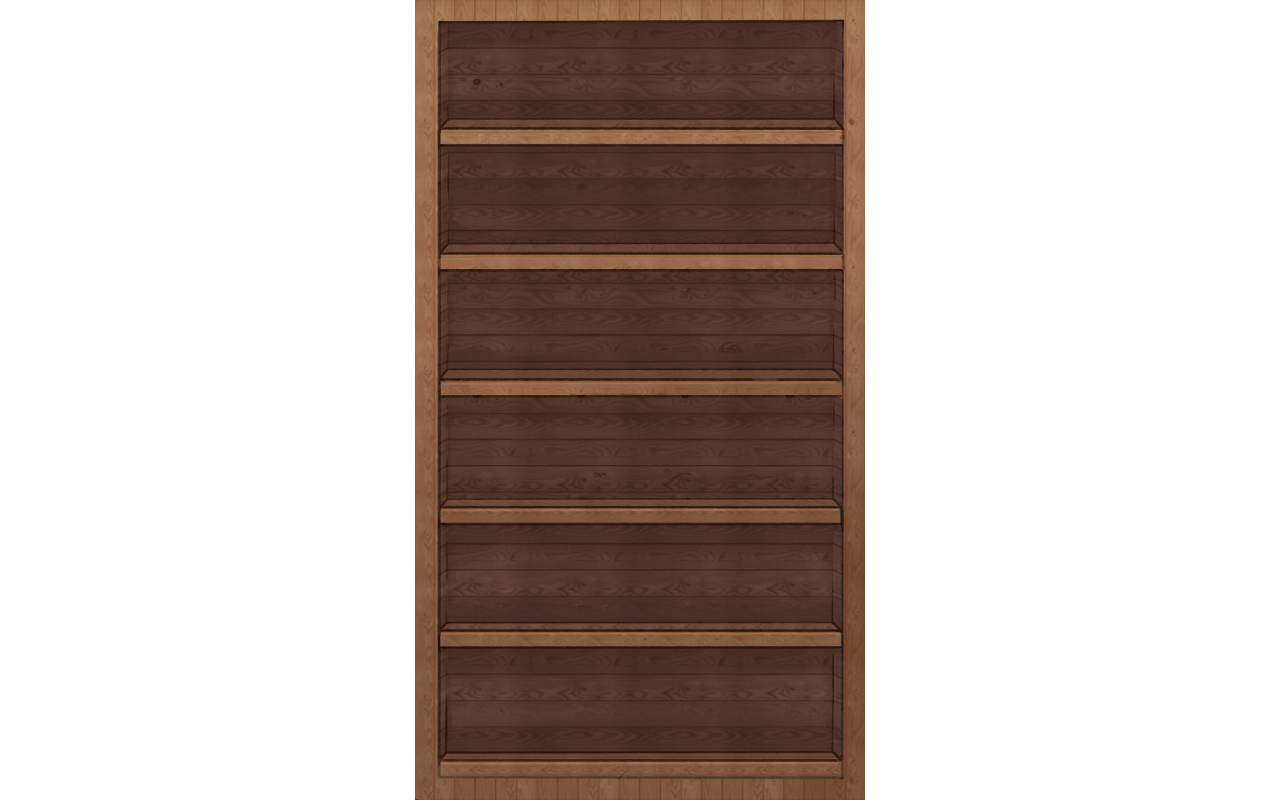
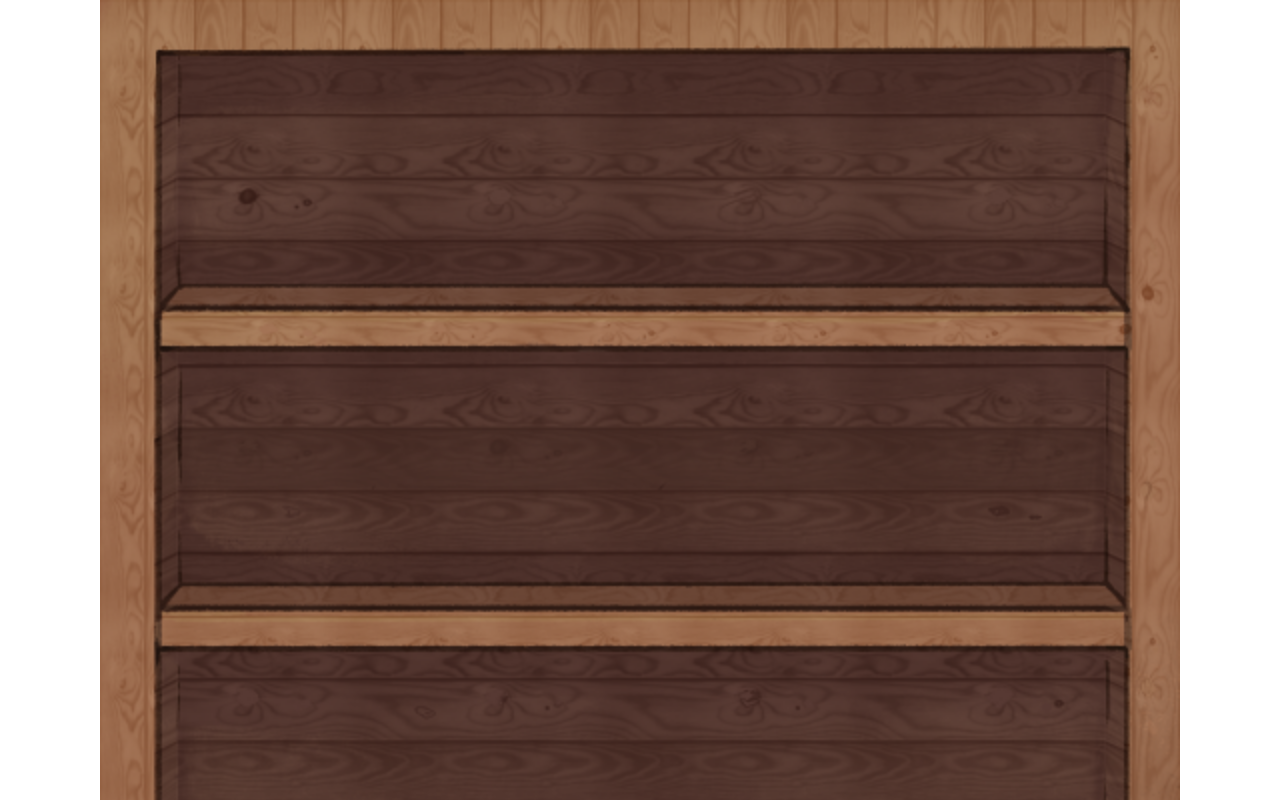
Before and after one commit to MrGeners/KlifbursCabinet, a plain HTML site: page index.html in a window 1280 px wide. Shown: the top 800 px of the page. Drawn offline with Linux system fonts and the light colour scheme.

Commit message:
Made some size changes so the shelf looks better

```diff
--- a/index.html
+++ b/index.html
@@ -5,5 +5,6 @@
   </head>
   <body>
     <link rel="stylesheet" type="text/css" href="indexStyle.css" />
+    <script src="items.js"></script>
   </body>
 </html>
--- a/indexStyle.css
+++ b/indexStyle.css
@@ -3,8 +3,7 @@ body {
     background-repeat: no-repeat;
     background-position: center;
     background-size: contain;
-    height: 100vh;
-    margin: 0;
-    display: flex;
-    align-items: center;
+    height: 1920px;
+    width: 1080px;
+    margin: 0 auto;
   }
```
Also changed, not shown: items.js (+14 -0 lines), 1 other file.
